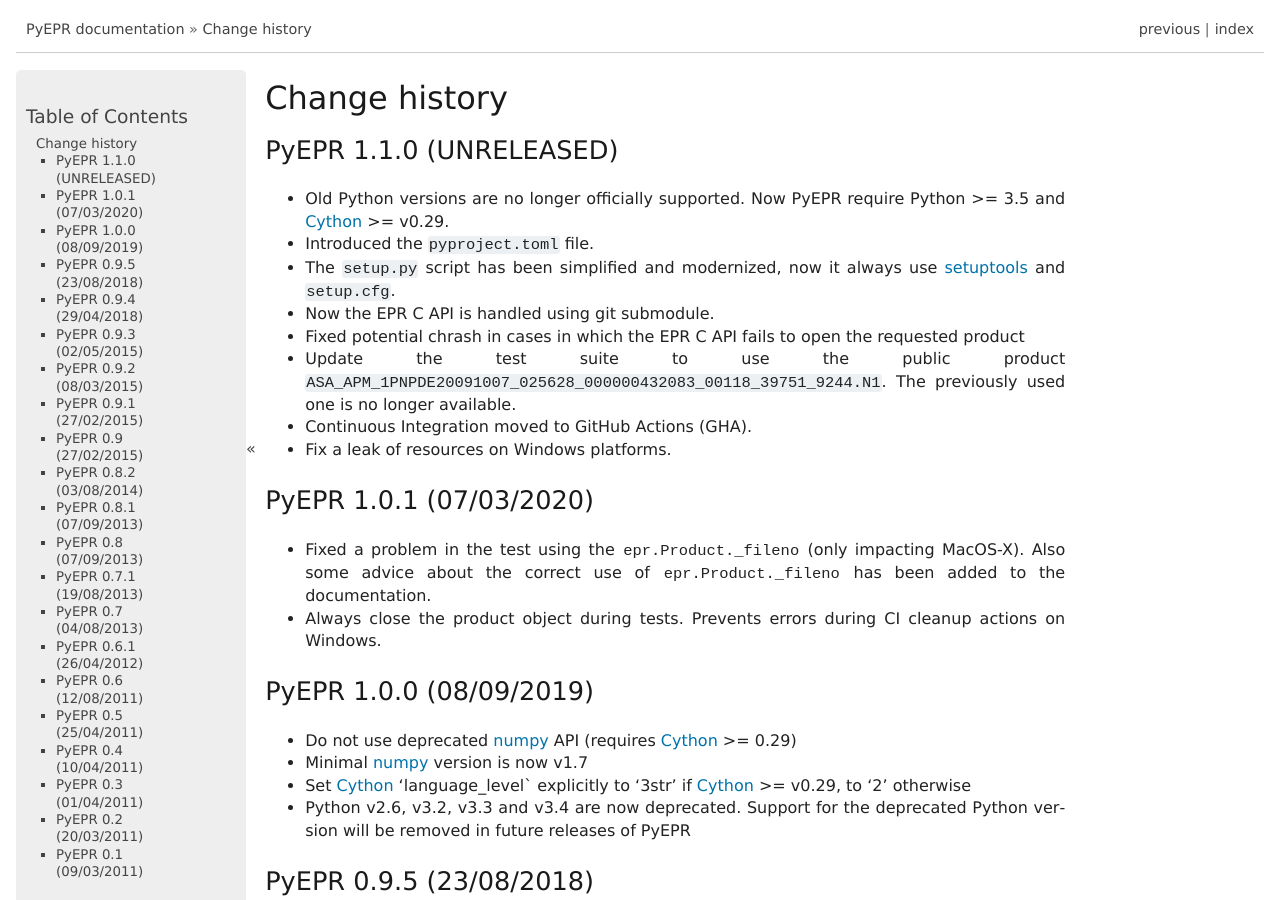
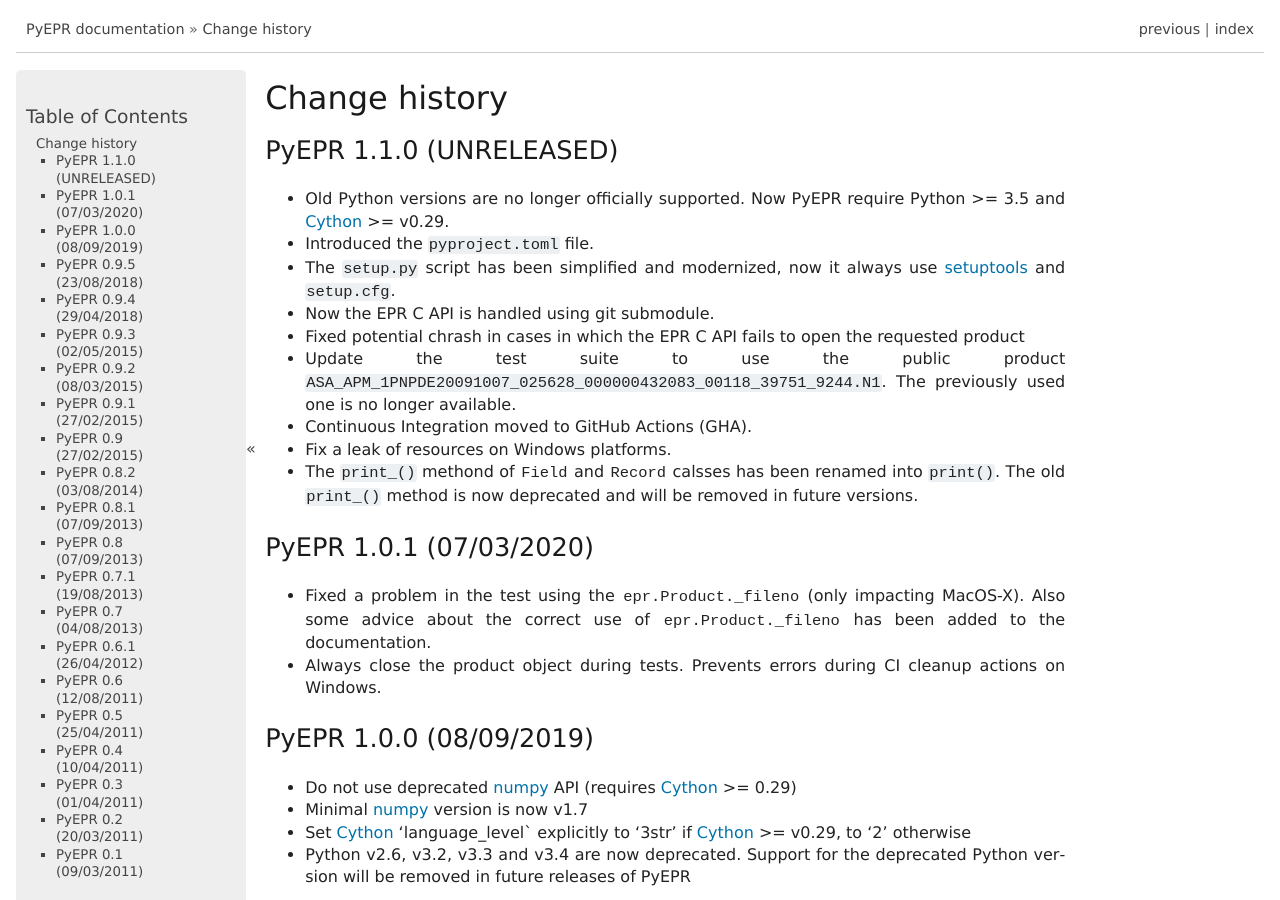
Before and after one commit to avalentino/pyepr, a Sphinx documentation site: the page built from doc/NEWS.rst, in a window 1280 px wide and 900 px high. Built offline with Sphinx 7.4.7, drawn with Linux system fonts in a browser that asks for light colours; formulas are drawn with MathJax 3.

Commit message:
Rename 'print_' methods into 'print'

```diff
--- a/doc/NEWS.rst
+++ b/doc/NEWS.rst
@@ -17,6 +17,10 @@
   The previously used one is no longer available.
 * Continuous Integration moved to GitHub Actions (GHA).
 * Fix a leak of resources on Windows platforms.
+* The ``print_()`` methond of :class:`Field` and :class:`Record` calsses has
+  been renamed into ``print()``.
+  The old ``print_()`` method is now deprecated and will be removed in
+  future versions.
 
 
 PyEPR 1.0.1 (07/03/2020)
```
Also changed, not shown: 2 other files.
